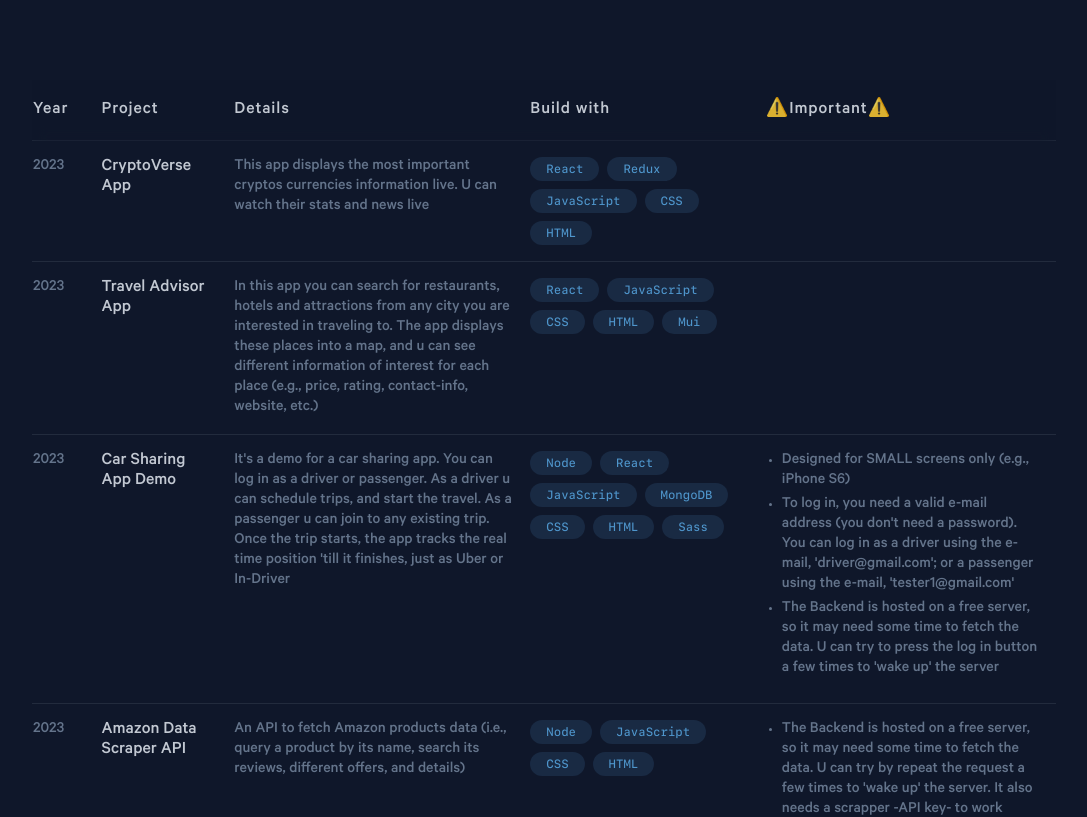
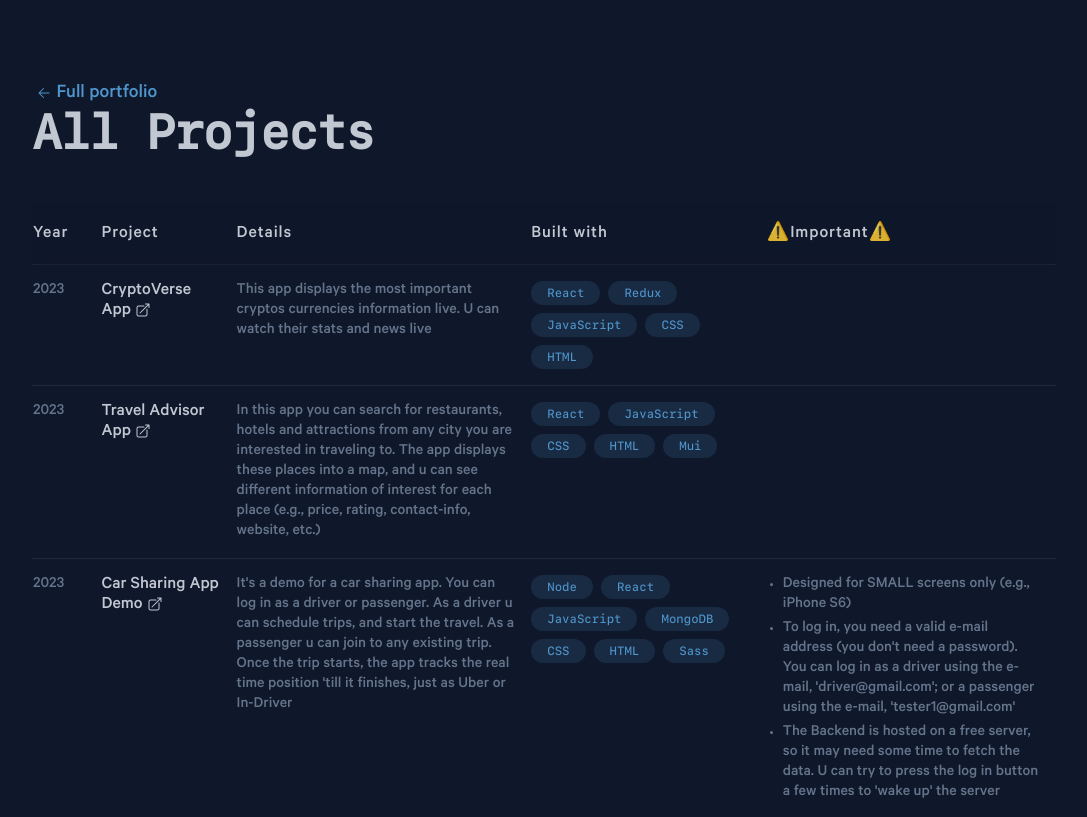
Before and after one commit to PuentesDeByte/00_portfolio_byteBridges, a React (Vite) app: page /projects in a window 1280 px wide. Shown: the top 817 px of the page, without its empty margins (96-1183 px from the left). Built offline with nearby package versions, Linux system fonts and the light colour scheme.

Commit message:
projects page almost finished

```diff
--- /dev/null
+++ b/src/components/TableRow.jsx
@@ -0,0 +1,73 @@
+import { useState } from "react";
+import CardCategorie from "../components/CardCategorie";
+import { technologies } from "../data";
+import { sortJSONByCategorieAndString } from "../utils";
+
+import { ArrowTopRightOnSquareIcon } from '@heroicons/react/24/solid'
+
+const TableRow = ({ project }) => {
+  //manejo de estilos en project
+  const [idleTransition, setIdleTransition] = useState(true)
+  const childIconTransition = '-translate-y-1 scale-110'
+
+
+  const handleOnLinkClick = () => {
+    setIdleTransition(prev => !prev)
+  }
+
+  //
+  const projectTechnologiesSorted = (projectTechnologies) => {
+    //saco technologies en el formato necesario y soteto
+    const projectSkills = technologies.filter(technologie => projectTechnologies.technologies.includes(technologie.name))
+    return sortJSONByCategorieAndString(projectSkills, 'priority', 'name')
+  }
+
+  return (
+    <tr className="border-b-[1px] border-slate-300/10">
+      <td className="py-4 pr-4 align-top text-slate-500 leading-5 text-base">{project.date.getFullYear()}</td>
+      <td className="py-4 pr-4 align-top leading-5 font-medium opacity-[85%] text-lg tracking-normal">
+        <a className='' onMouseEnter={handleOnLinkClick} onMouseLeave={handleOnLinkClick} href={project.link} target="_blank" rel="noreferrer">
+          {project.name[0].toUpperCase() + project.name.substring(1)}
+          <ArrowTopRightOnSquareIcon className={`ml-1 h-4 w-auto inline transition duration-300 ease-in-out transform  ${idleTransition ? '' : childIconTransition}`} />
+        </a>
+      </td>
+      <td className="py-4 pr-4 align-top text-slate-500 leading-5 text-base hidden md:table-cell">{project.details[0].toUpperCase() + project.details.substring(1)}</td>
+
+      <td className="py-4 pr-4 align-top w-[23%] hidden lg:table-cell">
+        <div className="card-technologies flex w-full flex-wrap gap-x-2 gap-y-2 max-w-[840px] mb-0 gl-txt-main-font">
+          {
+
+            projectTechnologiesSorted(project).map((skill, id) => (
+              <CardCategorie
+                key={id}
+                skill={skill}
+                isFullList={false}
+                isProjectsTable={true}
+              />
+            ))
+          }
+
+        </div>
+      </td>
+
+      <td className="py-4 pr-4 align-to hidden min-[400px]:table-cell max-[640px]:w-full">
+        {(project.important[0] !== '') && (
+          <div className="card-important text-base text-slate-500 leading-5 h-fit">
+            <ul className="list-disc pl-4 mb-2">
+              {
+                project.important.map((importantLiItem, id) => (
+                  <li key={id} className="mb-1">
+                    {importantLiItem[0].toUpperCase() + importantLiItem.substring(1)}
+                  </li>
+                ))
+              }
+            </ul>
+          </div>
+
+        )}
+      </td>
+    </tr >
+  )
+}
+
+export default TableRow
--- /dev/null
+++ b/src/containers/ProjectsPageTitle.jsx
@@ -0,0 +1,28 @@
+import { Link } from "react-router-dom"
+import { ArrowSmallLeftIcon } from '@heroicons/react/24/solid'
+import { useState } from "react"
+
+const ProjectsPageTitle = () => {
+
+  const [idleTransition, setIdleTransition] = useState(true)
+  const childIconTransition = '-translate-x-1 scale-125'
+
+
+  const handleOnLinkClick = () => {
+    setIdleTransition(prev => !prev)
+  }
+
+  return (
+    <div className="projects-page-title">
+      <Link to='/'>
+        <h1 className="gl-txt-highlight text-xl w-fit m-0"
+          onMouseEnter={handleOnLinkClick} onMouseLeave={handleOnLinkClick}
+        >
+          <ArrowSmallLeftIcon className={`ml-1 h-4 w-auto inline transition duration-300 ease-in-out transform  ${idleTransition ? '' : childIconTransition}`} /> Full portfolio </h1>
+      </Link>
+      <h2 className="gl-txt-main-font text-4xl sm:text-5xl tracking-tight font-semibold opacity-[85%]"> All Projects </h2>
+    </div>
+  )
+}
+
+export default ProjectsPageTitle
--- a/src/containers/ProjectsTable.jsx
+++ b/src/containers/ProjectsTable.jsx
@@ -1,10 +1,9 @@
-import CardCategorie from "../components/CardCategorie";
-import { technologies } from "../data";
-import { sortJSONByCategorieAndString } from "../utils";
+
+import TableRow from "../components/TableRow";
 
 const ProjectsTable = ({ projectsData }) => {
 
-  const projectsColsLarge = { date: 'year', name: 'project', details: 'details', technologies: 'build with', important: 'important' }
+  const projectsColsLarge = { date: 'year', name: 'project', details: 'details', technologies: 'built with', important: 'important' }
   const protectsColsToHide = ['technologies', 'details', 'important']
   const projectsColsHideOnLg = ['technologies']
   const projectsColsHideOnMd = ['details']
@@ -13,14 +12,14 @@ const ProjectsTable = ({ projectsData }) => {
 
   // console.log(Object.keys(projectsData[0]));
 
-  const projectTechnologiesSorted = (projectTechnologies) => {
-    //saco technologies en el formato necesario y soteto
-    const projectSkills = technologies.filter(technologie => projectTechnologies.technologies.includes(technologie.name))
-    return sortJSONByCategorieAndString(projectSkills, 'priority', 'name')
-  }
+  // const projectTechnologiesSorted = (projectTechnologies) => {
+  //   //saco technologies en el formato necesario y soteto
+  //   const projectSkills = technologies.filter(technologie => projectTechnologies.technologies.includes(technologie.name))
+  //   return sortJSONByCategorieAndString(projectSkills, 'priority', 'name')
+  // }
 
   return (
-    <table className="w-full">
+    <table className="w-full mt-12">
       <thead className="sticky top-0 z-10 bg-slate-900/75 backdrop-blur">
         <tr className="border-b-[1px] border-slate-300/10">
           {
@@ -45,45 +44,7 @@ const ProjectsTable = ({ projectsData }) => {
       <tbody>
         {
           projectsData.map((project, id) => (
-            <tr key={id} className="border-b-[1px] border-slate-300/10">
-              <td className="py-4 pr-4 align-top text-slate-500 leading-5 text-base">{project.date.getFullYear()}</td>
-              <td className="py-4 pr-4 align-top leading-5 font-medium opacity-[85%] text-lg tracking-normal">{project.name[0].toUpperCase() + project.name.substring(1)}</td>
-              <td className="py-4 pr-4 align-top text-slate-500 leading-5 text-base hidden md:table-cell">{project.details[0].toUpperCase() + project.details.substring(1)}</td>
-
-              <td className="py-4 pr-4 align-top w-[23%] hidden lg:table-cell">
-                <div className="card-technologies flex w-full flex-wrap gap-x-2 gap-y-2 max-w-[840px] mb-0 gl-txt-main-font">
-                  {
-
-                    projectTechnologiesSorted(project).map((skill, id) => (
-                      <CardCategorie
-                        key={id}
-                        skill={skill}
-                        isFullList={false}
-                        isProjectsTable={true}
-                      />
-                    ))
-                  }
-
-                </div>
-              </td>
-
-              <td className="py-4 pr-4 align-to hidden min-[400px]:table-cell max-[640px]:w-full">
-                {(project.important[0] !== '') && (
-                  <div className="card-important text-base text-slate-500 leading-5 h-fit">
-                    <ul className="list-disc pl-4 mb-2">
-                      {
-                        project.important.map((importantLiItem, id) => (
-                          <li key={id} className="mb-1">
-                            {importantLiItem[0].toUpperCase() + importantLiItem.substring(1)}
-                          </li>
-                        ))
-                      }
-                    </ul>
-                  </div>
-
-                )}
-              </td>
-            </tr>
+            <TableRow project={project} key={id} />
           ))
         }
 
--- a/src/data/index.js
+++ b/src/data/index.js
@@ -167,7 +167,7 @@ export const projectsWeb = [
 
   {
     categorie: "web",
-    name: "1st gen pokemons APP",
+    name: "1st gen pokemons App",
     details: "a pokemon web app showing 1st gen Pokemons basic info. Builded to test my Redux Toolkit knowledge",
     important: ["designed for large screens only"],
     technologies: ["hTML", "cSS" , "javaScript", "redux", "react", "antd"],
@@ -259,7 +259,7 @@ export const projectsWeb = [
 
   {
     categorie: "web",
-    name: "aESS webpage",
+    name: "aESS web page",
     details: "aESS -Aerospace and Electronic Systems Society- Popayán web page v.1  ",
     important: [""],
     technologies: ["hTML", "cSS" , "javaScript"],
--- a/src/pages/ProjectsPage.jsx
+++ b/src/pages/ProjectsPage.jsx
@@ -1,9 +1,13 @@
+
+import ProjectsPageTitle from "../containers/ProjectsPageTitle"
 import ProjectsTable from "../containers/ProjectsTable"
 import { projectsWeb } from "../data"
 
 const ProjectsPage = () => {
   return (
     <section className="projects-page w-full py-20">
+      <ProjectsPageTitle />
+
       <ProjectsTable projectsData={projectsWeb} />
     </section>
 
```
